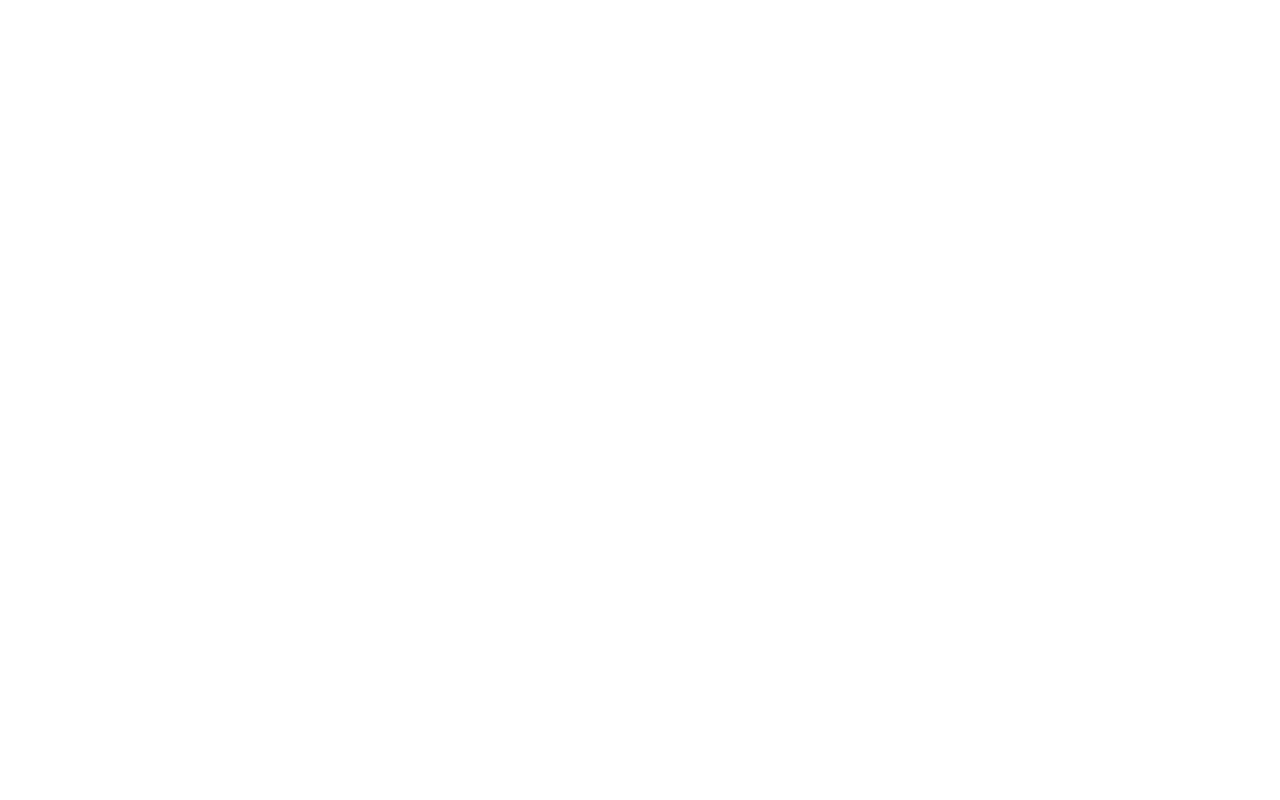
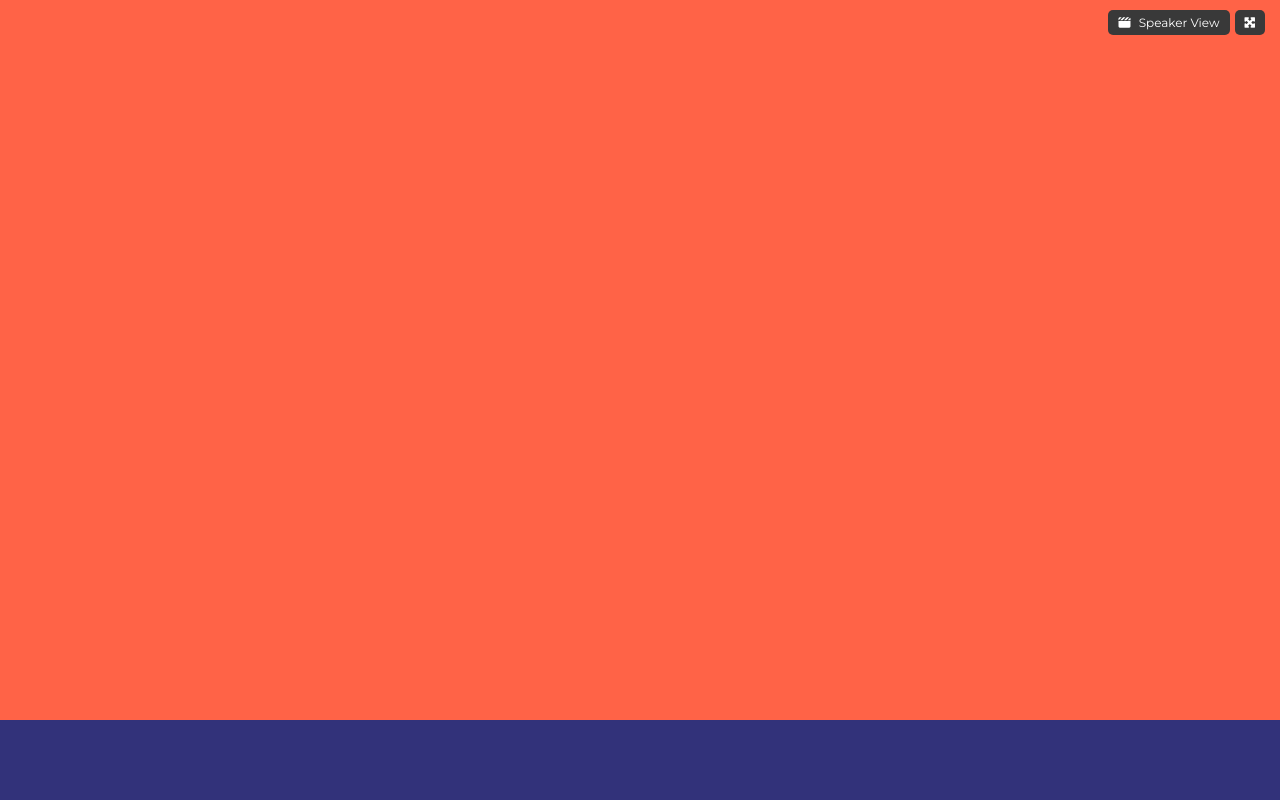
Before and after one commit to RobertoVillani98/html-css-zoom, a plain HTML site: page index.html in a window 1280 px wide. Drawn offline with Linux system fonts and the light colour scheme.

Commit message:
main top

```diff
--- a/css/style.css
+++ b/css/style.css
@@ -7,3 +7,34 @@
 body {
  font-family: "Montserrat", sans-serif;
 }
+
+main {
+ height: calc(100vh - 80px);
+ background-color: tomato;
+}
+
+.main-top {
+ display: flex;
+ justify-content: flex-end;
+ padding: 10px;
+}
+
+.speaker,
+.resize {
+ padding: 5px 10px;
+ background-color: rgb(57, 57, 57);
+ color: white;
+ border-radius: 5px;
+ font-size: 12px;
+ margin-right: 5px;
+}
+
+.speaker i {
+ margin-right: 5px;
+}
+
+footer {
+ height: 80px;
+ background-color: rgb(50, 50, 122);
+ width: 100%;
+}
--- a/index.html
+++ b/index.html
@@ -12,9 +12,30 @@
     <link
         href="https://fonts.googleapis.com/css2?family=Montserrat:ital,wght@0,300;0,400;0,500;0,600;0,700;1,300;1,400;1,500;1,600;1,700&display=swap"
         rel="stylesheet">
+    <link rel="stylesheet" href="https://cdnjs.cloudflare.com/ajax/libs/font-awesome/6.0.0-beta2/css/all.min.css"
+        integrity="sha512-YWzhKL2whUzgiheMoBFwW8CKV4qpHQAEuvilg9FAn5VJUDwKZZxkJNuGM4XkWuk94WCrrwslk8yWNGmY1EduTA=="
+        crossorigin="anonymous" referrerpolicy="no-referrer" />
 </head>
 
 <body>
+    <main>
+        <div class="main-top">
+            <div class="speaker">
+                <i class="fa-solid fa-clapperboard"></i>
+                <span>Speaker View</span>
+            </div>
+
+            <div class="resize">
+                <i class="fas fa-expand-arrows-alt"></i>
+            </div>
+        </div>
+
+
+    </main>
+
+    <footer>
+
+    </footer>
 </body>
 
 </html>
```
